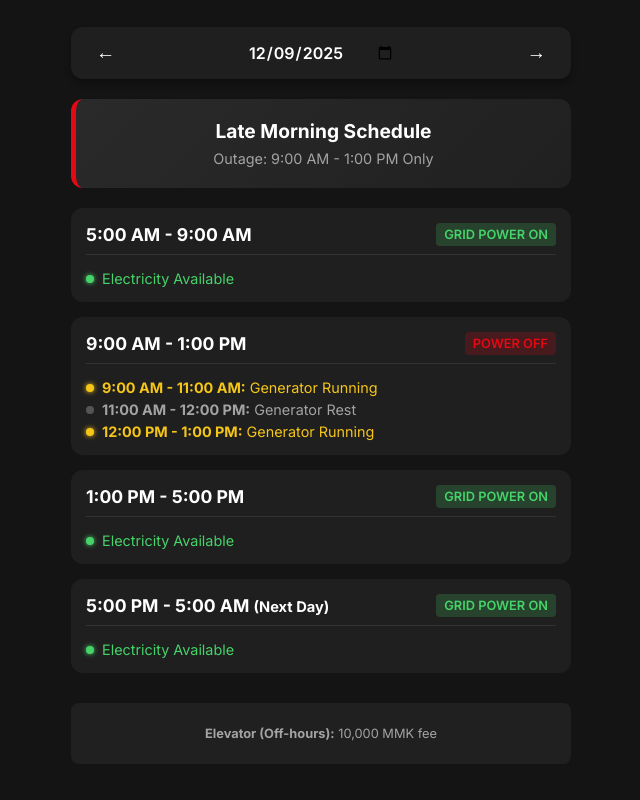
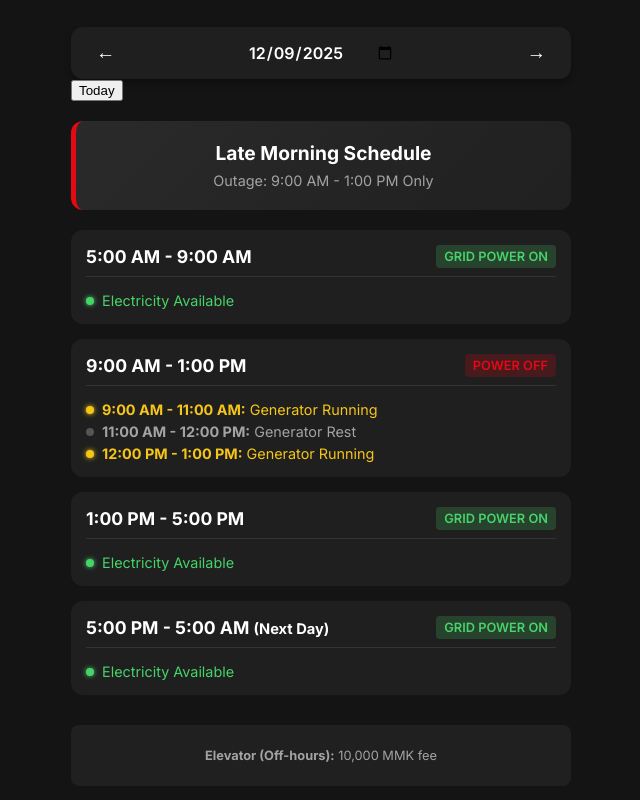
Before and after one commit to Tashido87/Generator_hour, a plain HTML site: page index.html in a window 1280 px wide. Shown: the part 130-930 px from the top of the page, without its empty margins (319-959 px from the left). Drawn offline with Linux system fonts and the light colour scheme.

Commit message:
Refactor controls layout in index.html

```diff
--- a/index.html
+++ b/index.html
@@ -19,10 +19,13 @@
             <p class="subtitle" data-key="subtitle">District Generator Rotation</p>
         </header>
 
-        <div class="controls">
-            <button id="prev-day" class="icon-btn">&larr;</button>
-            <input type="date" id="date-picker">
-            <button id="next-day" class="icon-btn">&rarr;</button>
+        <div class="controls-wrapper">
+            <div class="controls">
+                <button id="prev-day" class="icon-btn">&larr;</button>
+                <input type="date" id="date-picker">
+                <button id="next-day" class="icon-btn">&rarr;</button>
+            </div>
+            <button id="today-btn" class="today-btn" data-key="btn_today">Today</button>
         </div>
 
         <div id="daily-summary" class="summary-card">
```
